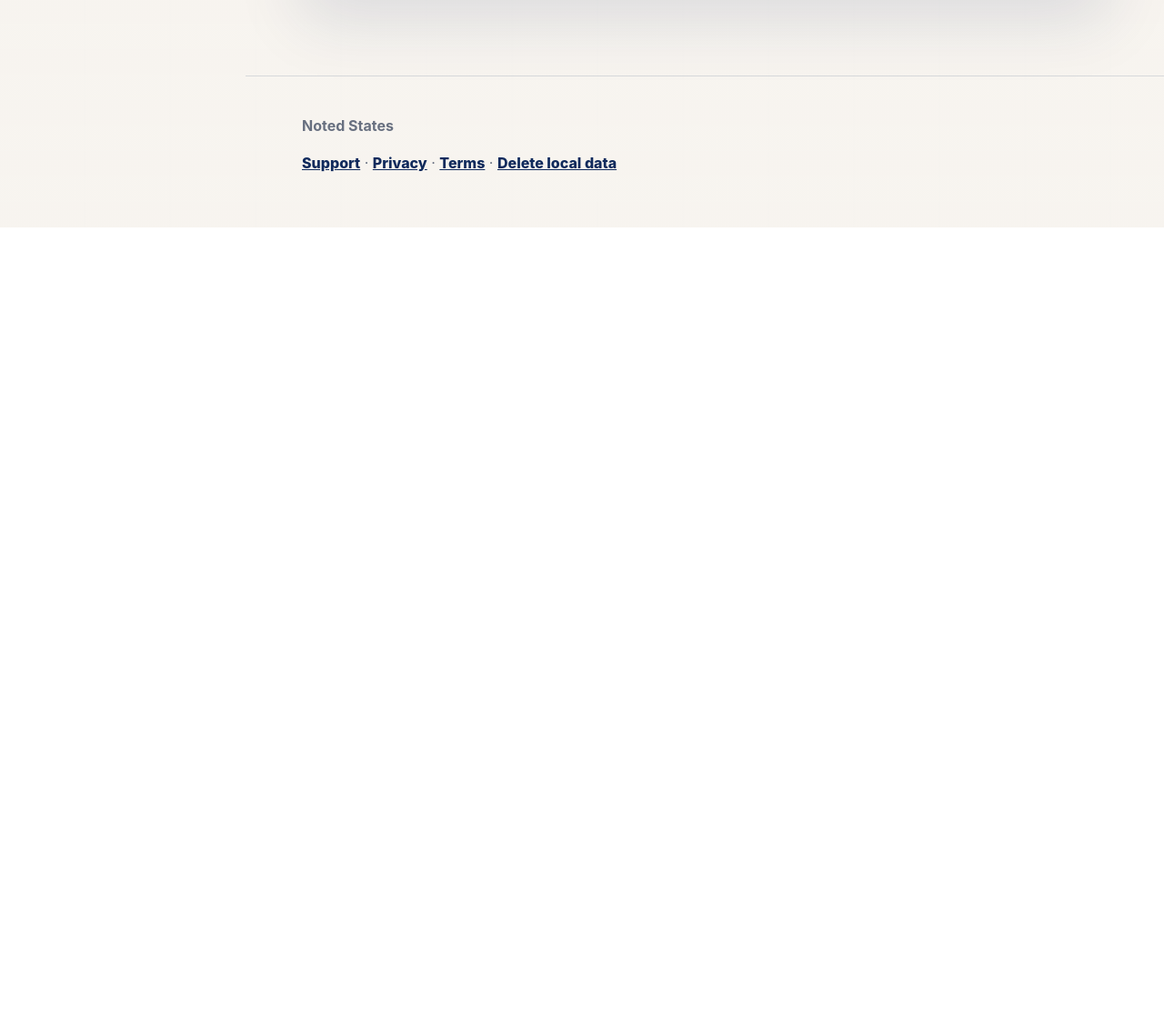
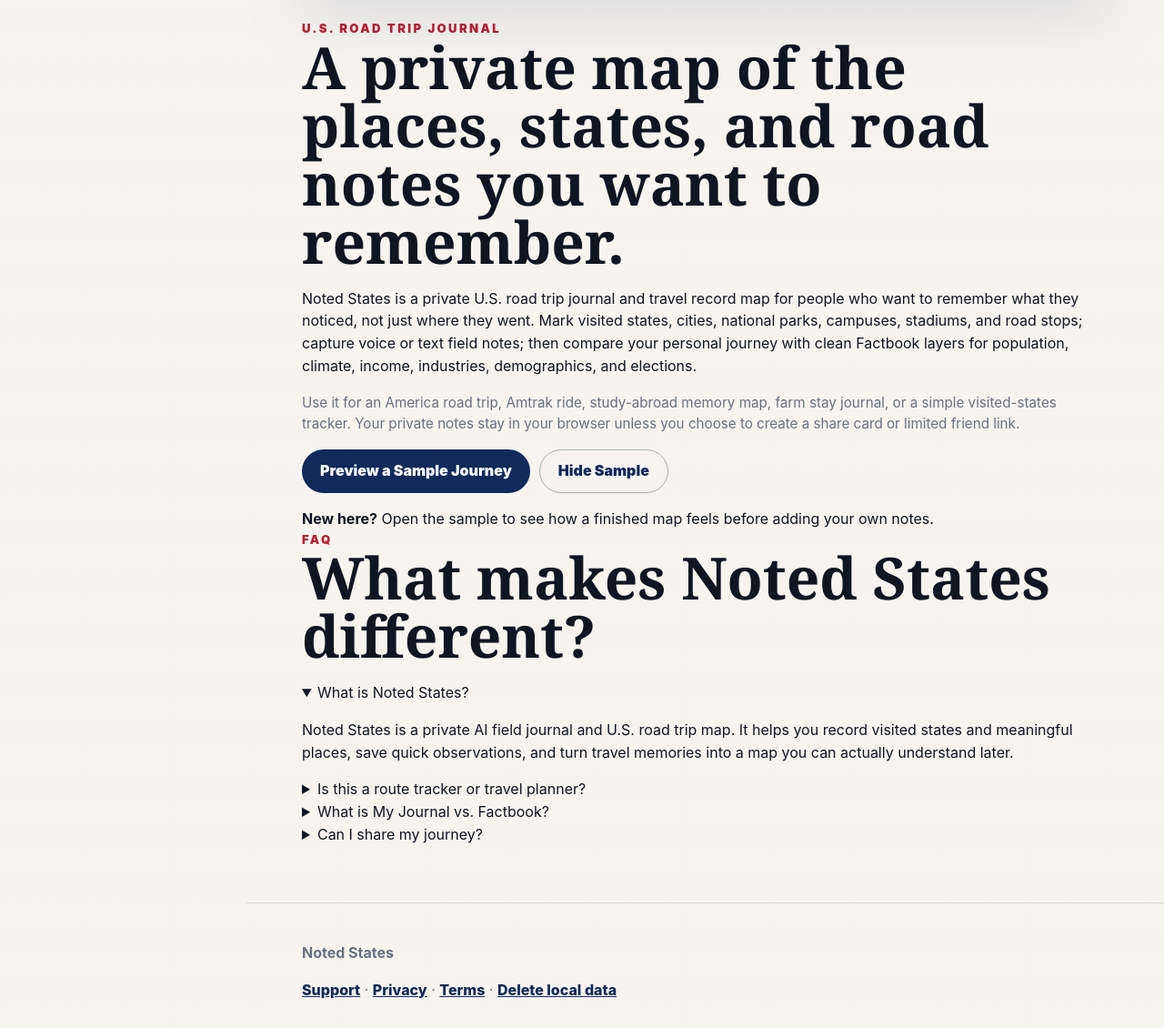
Before and after one commit to yosuke2001aoyama/waymarkus, a website: page index.html in a window 1280 px wide. Shown: the part 2308-3438 px from the top of the page at 91% size. Before the commit the page ends 2558 px from the top, so only its background shows below. Drawn offline with nearby package versions, Linux system fonts and the light colour scheme; no server answers.

Commit message:
Update index.html

```diff
--- a/index.html
+++ b/index.html
@@ -19,7 +19,7 @@
     <meta property="og:description" content="Record visited states and spots, capture travel notes, and study clean U.S. Factbook layers without turning your trip into a social feed." />
     <meta property="og:type" content="website" />
     <meta property="og:url" content="https://notedstates.vercel.app/" />
-    <meta property="og:image" content="https://waymarkus.vercel.app/assets/noted-states-icon.svg" />
+    <meta property="og:image" content="https://notedstates.vercel.app/assets/noted-states-icon.svg" />
     <meta name="twitter:card" content="summary_large_image" />
     <link rel="manifest" href="manifest.webmanifest" />
     <link rel="icon" href="assets/noted-states-icon.svg" type="image/svg+xml" />
@@ -100,6 +100,46 @@
             </article>
           </div>
           <div class="journey-portrait" id="homeJourneyPortrait" aria-live="polite"></div>
+          <section class="seo-landing" aria-labelledby="seoLandingTitle">
+            <div class="seo-copy">
+              <div class="eyebrow">U.S. road trip journal</div>
+              <h2 id="seoLandingTitle">A private map of the places, states, and road notes you want to remember.</h2>
+              <p>Noted States is a private U.S. road trip journal and travel record map for people who want to remember what they noticed, not just where they went. Mark visited states, cities, national parks, campuses, stadiums, and road stops; capture voice or text field notes; then compare your personal journey with clean Factbook layers for population, climate, income, industries, demographics, and elections.</p>
+              <p class="small">Use it for an America road trip, Amtrak ride, study-abroad memory map, farm stay journal, or a simple visited-states tracker. Your private notes stay in your browser unless you choose to create a share card or limited friend link.</p>
+              <div class="toolbar">
+                <button class="btn" id="previewSampleJourney">Preview a Sample Journey</button>
+                <button class="btn secondary" id="hideSampleJourney" hidden>Hide Sample</button>
+              </div>
+            </div>
+            <div class="seo-demo" id="sampleJourneyPreview" aria-live="polite">
+              <div class="demo-empty">
+                <strong>New here?</strong>
+                <span>Open the sample to see how a finished map feels before adding your own notes.</span>
+              </div>
+            </div>
+          </section>
+          <section class="faq-section" aria-labelledby="faqTitle">
+            <div class="eyebrow">FAQ</div>
+            <h2 id="faqTitle">What makes Noted States different?</h2>
+            <div class="faq-grid">
+              <details open>
+                <summary>What is Noted States?</summary>
+                <p>Noted States is a private AI field journal and U.S. road trip map. It helps you record visited states and meaningful places, save quick observations, and turn travel memories into a map you can actually understand later.</p>
+              </details>
+              <details>
+                <summary>Is this a route tracker or travel planner?</summary>
+                <p>No. Navigation apps remember the route. Noted States remembers the noticing: questions, conversations, food memories, farmstay reflections, and the places that changed how a state felt to you.</p>
+              </details>
+              <details>
+                <summary>What is My Journal vs. Factbook?</summary>
+                <p>My Journal is subjective: your notes, visited places, and emotional memory map. Factbook is objective: state-by-state layers such as population size, climate zones, industries, income, demographics, and 2024 presidential results.</p>
+              </details>
+              <details>
+                <summary>Can I share my journey?</summary>
+                <p>Yes. You can create a visual journey card or limited friend link. Raw private notes are not published automatically.</p>
+              </details>
+            </div>
+          </section>
         </section>
 
         <section class="page" id="understand">
```
